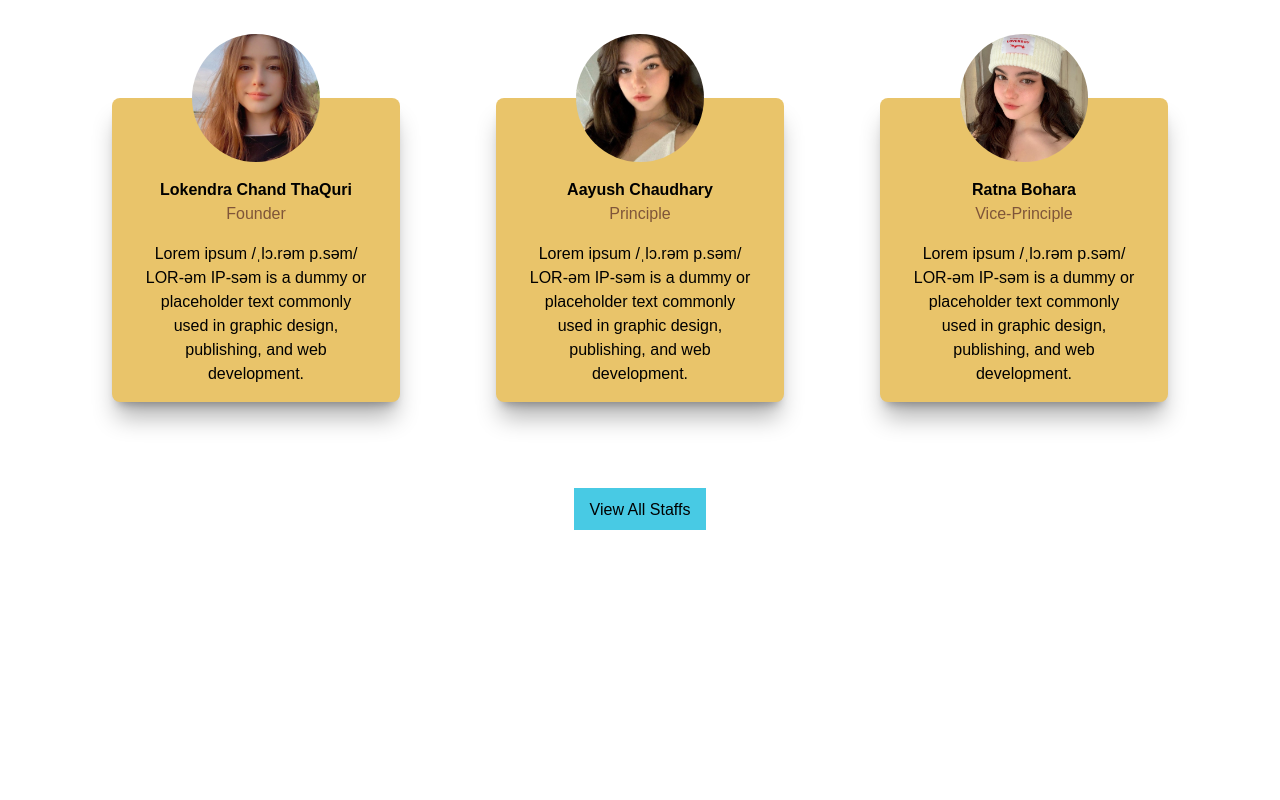
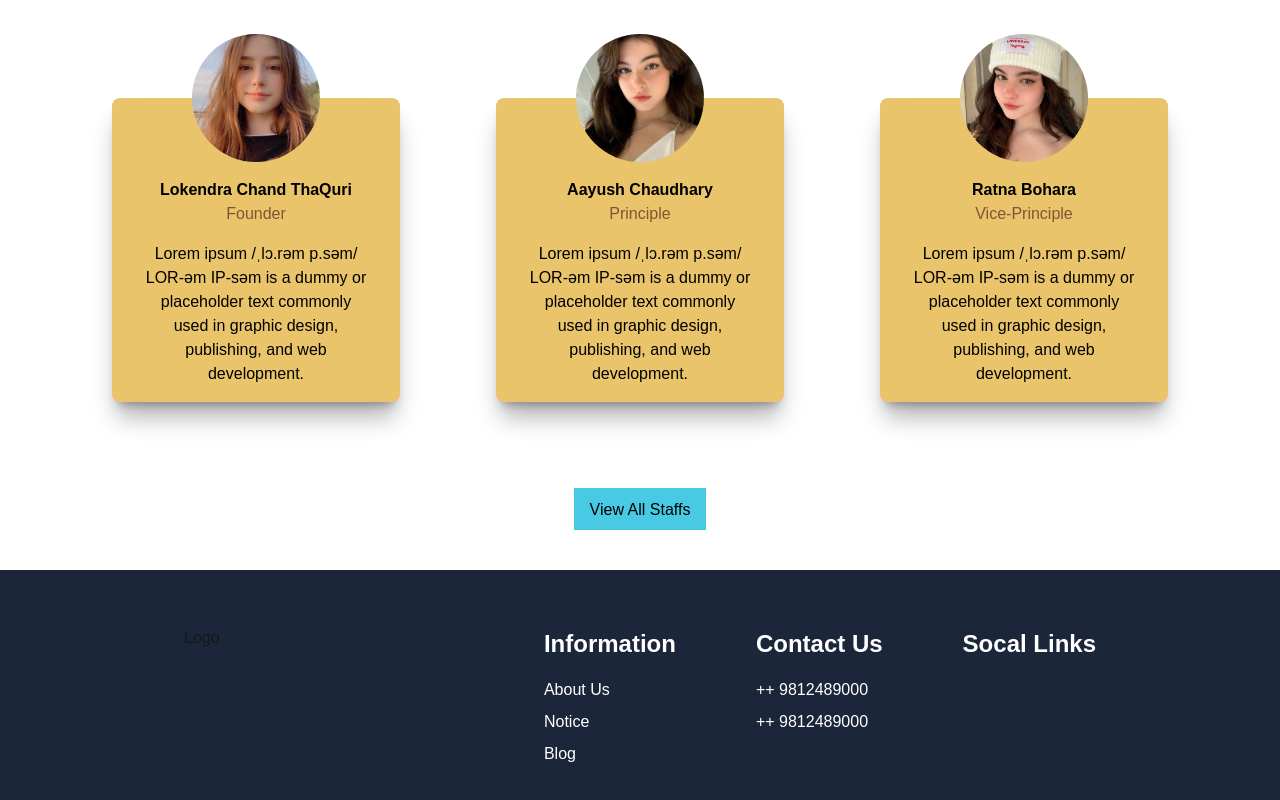
Before and after one commit to ShikharThaQuri/centruy-school-website, a Next.js app: page / in a window 1280 px wide. Shown: the part 1861-2661 px from the top of the page. Before the commit the page ends 2431 px from the top, so only its background shows below. Built offline with nearby package versions, Linux system fonts and the light colour scheme.

Commit message:
Footer Done

```diff
--- a/package.json
+++ b/package.json
@@ -9,6 +9,10 @@
     "lint": "next lint"
   },
   "dependencies": {
+    "@emotion/react": "^11.14.0",
+    "@emotion/styled": "^11.14.1",
+    "@mui/icons-material": "^7.2.0",
+    "@mui/material": "^7.2.0",
     "dotenv": "^17.2.0",
     "mongoose": "^8.16.3",
     "next": "15.3.5",
--- a/src/app/layout.tsx
+++ b/src/app/layout.tsx
@@ -2,6 +2,7 @@ import type { Metadata } from "next";
 import { Geist, Geist_Mono, Poppins } from "next/font/google";
 import "./globals.css";
 import Navbar from "@/components/navbar";
+import Footer from "@/components/footer";
 
 const popins = Poppins({
   subsets: ["latin"],
@@ -24,6 +25,8 @@ export default function RootLayout({
       <body className={` ${popins.variable} antialiased`}>
         <Navbar />
         {children}
+
+        <Footer />
       </body>
     </html>
   );
--- /dev/null
+++ b/src/components/footer.tsx
@@ -0,0 +1,56 @@
+import React from "react";
+
+// import FacebookIcon from "@mui/icons-material/Facebook";
+// import InstagramIcon from "@mui/icons-material/Instagram";
+// import LinkedInIcon from "@mui/icons-material/LinkedIn";
+import Link from "next/link";
+
+const smallText = "text-[1rem] footerMedia:text-[0.8rem] text-white";
+
+export default function Footer() {
+  return (
+    <div className="bg-[#1b263b] px-[11.5rem] footerMedia:px-[5rem] py-[3.5rem] flex  justify-between max700:justify-center ">
+      <h1 className="max700:hidden">Logo</h1>
+
+      <div className="flex max400:flex-col max400:gap-y-[2.5rem]">
+        <div className="ml-[5rem] max700:hidden">
+          <h1 className="text-[1.5rem] footerMedia:text-[1.2rem] text-[white] font-bold mb-[1rem]">
+            Information
+          </h1>
+          <div className="flex flex-col gap-y-[0.5rem]">
+            <p className={smallText}>
+              <Link href="/About-Us">About Us</Link>
+            </p>
+            <p className={smallText}>
+              <Link href="/Notice">Notice</Link>
+            </p>
+            <p className={smallText}>
+              <Link href="/Blogs/AllBlogs">Blog</Link>
+            </p>
+          </div>
+        </div>
+        <div className="ml-[5rem] max700:ml-[0]">
+          <h1 className="text-[1.5rem] max400:text-[1.5rem] footerMedia:text-[1.2rem] text-[white] font-bold mb-[1rem]">
+            Contact Us
+          </h1>
+
+          <div className="flex flex-col gap-y-[0.5rem] max400:items-center">
+            <p className={smallText}>++ 9812489000</p>
+            <p className={smallText}>++ 9812489000</p>
+          </div>
+        </div>
+
+        <div className="ml-[5rem] max400:ml-[0]">
+          <h1 className="text-[1.5rem]  max400:text-[1.5rem] footerMedia:text-[1.2rem] text-[white] font-bold mb-[1rem]">
+            Socal Links
+          </h1>
+          <div className="flex justify-evenly">
+            {/* <FacebookIcon className="text-[#0077b6] cursor-pointer" />
+            <InstagramIcon className="text-[#f72585] cursor-pointer" />
+            <LinkedInIcon className="text-[#0077b6] cursor-pointer" /> */}
+          </div>
+        </div>
+      </div>
+    </div>
+  );
+}
```
Also changed, not shown: 1 other file (tests, documents, lock files or other folders).
